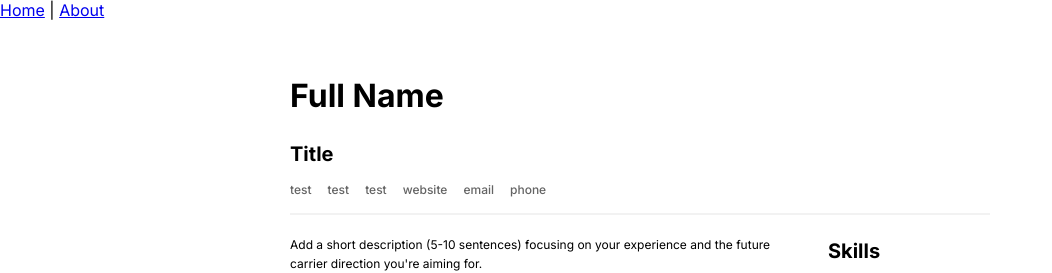
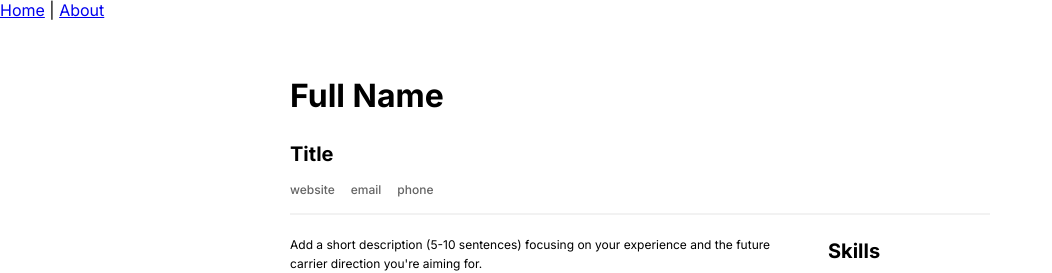
Before and after one commit to LivaRaita/resume-web-templates, a Vue app: page / in a window 1280 px wide. Shown: the top 273 px of the page, without its empty margins (0-1052 px from the left). Built offline with nearby package versions, Linux system fonts and the light colour scheme.

Commit message:
add functionality for reading placeholder values from contact detail array

```diff
--- a/src/components/ContactDetails.vue
+++ b/src/components/ContactDetails.vue
@@ -1,9 +1,17 @@
 <template>
-  <a href="" contenteditable="true" placeholder="test"></a>
+  <a
+    href=""
+    dir="auto"
+    contenteditable="true"
+    placeholder="placeholderValue"
+    v-text="textValue"
+  ></a>
 </template>
 
 <script>
-export default {};
+export default {
+  props: ["placeholderValue", "textValue"]
+};
 </script>
 
 <style></style>
--- a/src/views/ResumeTemplate.vue
+++ b/src/views/ResumeTemplate.vue
@@ -21,11 +21,11 @@
         <ContactDetails
           v-for="(detail, index) in contactDetails"
           :key="index"
-          >{{ detail }}</ContactDetails
-        >
-        <a href="" contenteditable="true" placeholder="website"></a>
-        <a href="" contenteditable="true" placeholder="email"></a>
-        <a href="" contenteditable="true" placeholder="phone"></a>
+          :placeholder="detail.placeholder"
+          :v-text="detail.text"
+          @keydown.enter.prevent
+          @blur="saveNewValue($event, detail)"
+        ></ContactDetails>
       </div>
     </section>
     <hr />
@@ -239,7 +239,7 @@ export default {
         {
           type: "phone",
           text: "",
-          placeholder: ""
+          placeholder: "phone"
         }
       ]
     };
```
